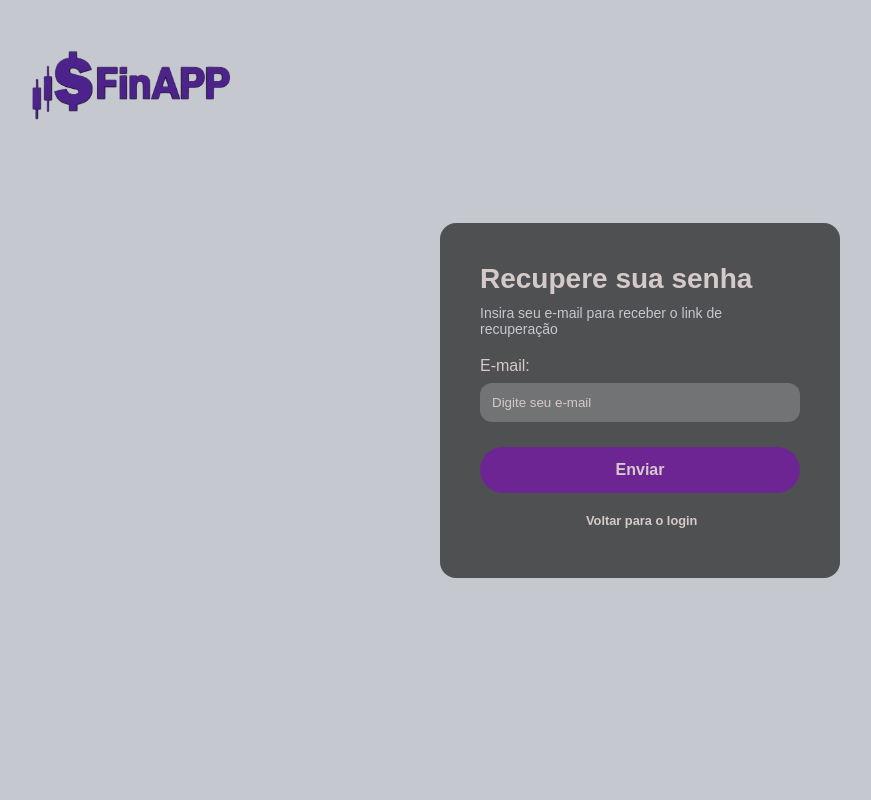
After one commit to Viktor-Barros/FinApp, a Flask app: template FinApp/templates/recuperar-senha.html in a window 1280 px wide. The commit adds this page. Shown: the whole page, without its empty margins (0-871 px from the left). Run offline with Flask 3, Linux system fonts and the light colour scheme; the template is opened without the code that fills it, so the values that code supplies are empty.

Commit message:
links app

```diff
--- a/FinApp/app.py
+++ b/FinApp/app.py
@@ -45,7 +45,7 @@ def login():
 @app.route("/recuperar-senha", methods=["GET", "POST"])
 def recuperar_senha():
     if request.method == "GET":
-        return render_template("recuperacaoSenha.html")
+        return render_template("recuperar-senha.html")
     else:
         email = request.form["email"]
         conn = get_connection()
@@ -61,10 +61,14 @@ def recuperar_senha():
             # Exemplo de envio (não envia realmente, apenas simula)
             print(f"Enviar para {email}: Clique para recuperar sua senha: {link}")
             flash("Um link de recuperação foi enviado para seu e-mail.")
-            return render_template("recuperacaoSenha.html")
+            return render_template("recuperar-senha.html")
         else:
             flash("E-mail não encontrado.")
-            return render_template("recuperacaoSenha.html")
+            return render_template("recuperar-senha.html")
+
+@app.route("/home", methods=["GET"])
+def home():
+    return render_template("home.html")
 
 if __name__ == "__main__":
     app.run(debug=True)
--- a/FinApp/static/css/inicial.css
+++ b/FinApp/static/css/home.css
@@ -11,6 +11,11 @@ body {
   background-color: #f5f5f5;
 }
 
+.logo img {
+    width: 110%;
+    height: auto;
+    display: block;
+}
 
 .barralateral {
   width: 200px;
--- a/FinApp/static/css/index.css
+++ b/FinApp/static/css/index.css
@@ -66,6 +66,11 @@
       cursor: pointer;
     }
 
+    .botaoCadastro:hover {
+      text-decoration: none;
+      transform: scale(1.05);
+    }
+
     .parteDireita{
       flex: 1;
       background:linear-gradient(1deg, #9a71b1, #6e2594); ;
@@ -79,7 +84,7 @@
       padding: 40px;
       border-radius: 16px;
       width: 100%;
-      max-width: 350px;
+      max-width: 400px;
       color: #d5caca;
     }
 
@@ -118,12 +123,16 @@
 
     .login-container button {
       width: 100%;
-      padding: 14px;
+      padding: 14px 28px;
       border: none;
-      border-radius: 12px;
+      border-radius: 30px;
       font-size: 16px;
       cursor: pointer;
-      margin-bottom: 12px;
+      margin-top: 10px;
+      background: #6E2594;
+      color: #d5caca;
+      font-weight: bold;
+      transition: background 0.3s, transform 0.2s;
     }
     .recuperarsenha-link a{
       margin-bottom: 15px;
@@ -138,21 +147,41 @@
       font-weight: bold;
     }
 
-    .recuperarsenha-link a{
+    .login-btn:hover {
+      text-decoration: none;
+      transform: scale(1.05);
+    }
+
+  .recuperarsenha-link {
+    text-align: center;
+    width: 75%;
+  }
+
+  .recuperarsenha-link a {
+      display: inline-block;
+      white-space: nowrap;
+      margin: 10px auto 0 auto;
       color: #d5caca;
       text-decoration: none;
-      font-size: 14px;
-    }
-    .recuperarsenha-link button{
-      background: #6E2594;
-      border: none;
-      padding: 8px;
-      font: inherit;
-      cursor: pointer;
-      color: #6E2594;
-      text-decoration: underline;
-    }
+      font-weight: bold;
+      background: none;
+      font-size: 0.8rem;
+  }
 
+  .recuperarsenha-link a:hover {
+      text-decoration: none;
+      transform: scale(1.05);
+  }
+
+  .recuperarsenha-container {
+      flex: 1;
+      min-height: 100vh;
+      width: 100%;
+      background: #C5C9CF;
+      display: flex;
+      justify-content: center;
+      align-items: center;
+  }
 
     @media (max-width: 900px) {
       .container {
--- a/FinApp/templates/inicial.html
+++ b/FinApp/templates/home.html
@@ -4,7 +4,7 @@
   <meta charset="UTF-8">
   <meta name="viewport" content="width=device-width, initial-scale=1.0">
   <title>Dashboard - FinAPP</title>
-  <link rel="stylesheet" href="inicial.css">
+  <link rel="stylesheet" href="{{ url_for('static', filename='css/home.css') }}">
     <script src="https://cdn.jsdelivr.net/npm/chart.js"></script>
 </head>
 <body>
--- /dev/null
+++ b/FinApp/templates/recuperar-senha.html
@@ -0,0 +1,42 @@
+<!DOCTYPE html>
+<html lang="pt-BR">
+<head>
+    <meta charset="UTF-8">
+    <meta name="viewport" content="width=device-width, initial-scale=1.0">
+    <title>Recuperar Senha - FinAPP</title>
+    <link rel="stylesheet" href="{{ url_for('static', filename='css/index.css') }}">
+</head>
+<body>
+<div class="logo">
+  <a href="{{ url_for('index') }}"><header><img src="{{ url_for('static', filename='css/logo.png') }}" alt=""></header></a>
+</div>
+    <div class="recuperarsenha-container">
+        <div class="login-container">
+            <form action="{{ url_for('recuperar_senha') }}" method="POST">
+                <h2>Recupere sua senha</h2>
+                <p>Insira seu e-mail para receber o link de recuperação</p>
+
+                <label for="recuperar">E-mail:</label>
+                <input type="email" id="recuperar" name="email" placeholder="Digite seu e-mail" required>
+
+                <button type="submit" class="recuperarsenha-btn">Enviar</button>
+
+                <!-- Mensagens flash -->
+                {% with messages = get_flashed_messages() %}
+                {% if messages %}
+                    <div class="recuperarsenha-link">
+                        {% for message in messages %}
+                            <p>{{ message }}</p>
+                        {% endfor %}
+                    </div>
+                {% endif %}
+                {% endwith %}
+
+                <div class="recuperarsenha-link">
+                    <a href="{{ url_for('index') }}">Voltar para o login</a>
+                </div>
+            </form>
+        </div>
+    </div>
+</body>
+</html>
```
Also changed, not shown: FinApp/static/css/Cadastro.css (+24 -2 lines), FinApp/templates/cadastro.html (+9 -4 lines), FinApp/templates/index.html (+7 -6 lines), FinApp/templates/recuperacaoSenha.html (deleted, +0 -31 lines).
